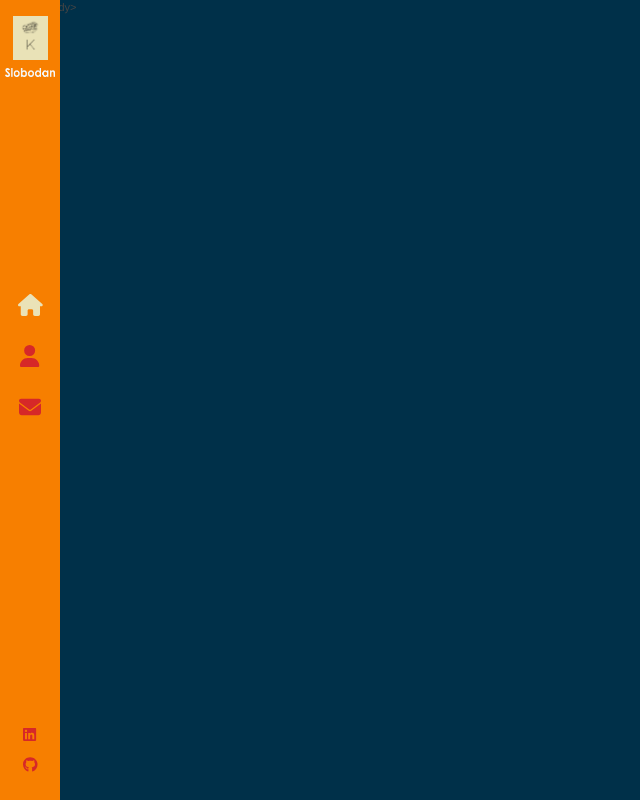
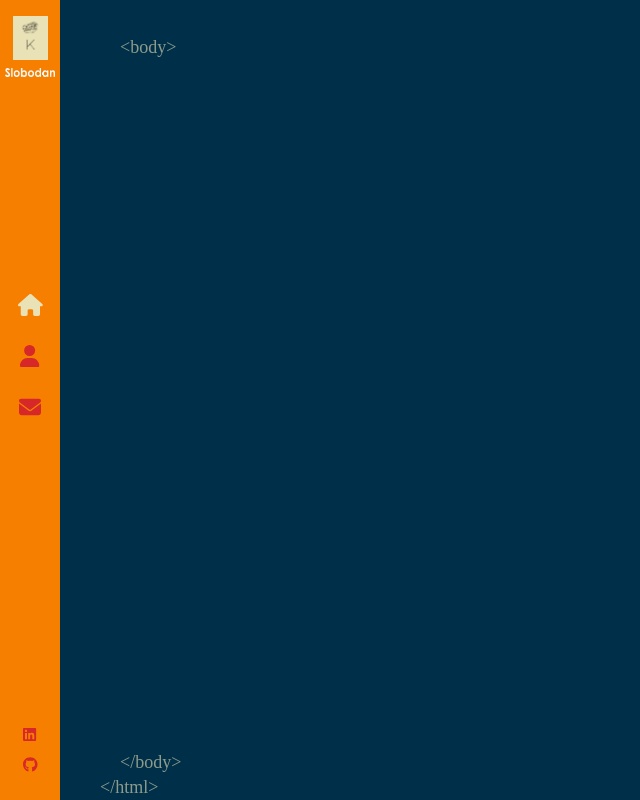
Before and after one commit to katepatch/React-Portfolio, a React (Create React App) app: page / in a window 1280 px wide. Shown: the whole page, without its empty margins (0-640 px from the left). Built offline with nearby package versions, Linux system fonts and the light colour scheme.

Commit message:
index.scss styling for layout page

```diff
--- a/src/components/layouts/index.scss
+++ b/src/components/layouts/index.scss
@@ -0,0 +1,24 @@
+.page {
+    width: 100%;
+    height: 100%;
+    position: absolute;
+}
+
+.top-tags {
+    bottom: auto;
+    top: 35px;
+}
+
+.tags {
+    color: #eae2b7;
+    opacity: 0.6;
+    position: absolute;
+    bottom: 0;
+    left: 120px;
+    font-size: 18px;
+    font-family: 'La Belle Aurore';
+}
+
+.bottom-tag-html {
+    margin-left: -20px
+}
```
